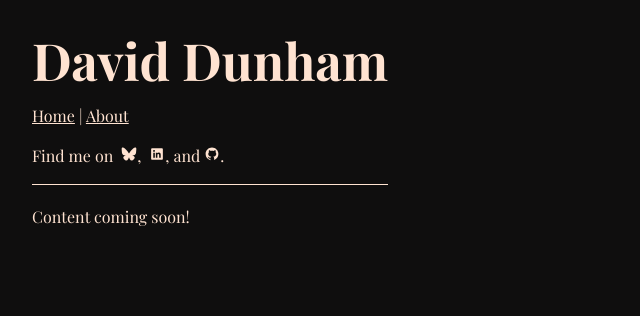
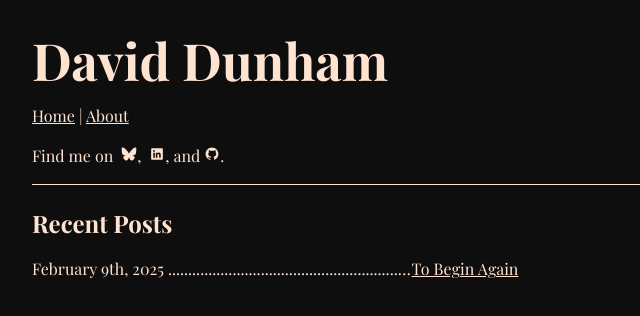
Before and after one commit to 7dunham22/daviddunham.dev, a React (Vite) app: page / in a window 1280 px wide. Shown: the top 316 px of the page, without its empty margins (0-640 px from the left). Built offline with nearby package versions, Linux system fonts and the light colour scheme; a web font is replaced by a local one.

Commit message:
feat: recent posts index
Title page shows an index of the latest posts. I need to work on the
spacing so it stays fixed. Use breakpoints instead of flexbox.

Signed-off-by: David Dunham <dwdunham@proton.me>

```diff
--- a/package.json
+++ b/package.json
@@ -16,6 +16,7 @@
     "@mdx-js/rollup": "^3.1.0",
     "@tanstack/react-query": "^5.66.0",
     "@tanstack/react-router": "^1.99.0",
+    "date-fns": "^4.1.0",
     "react": "^18.3.1",
     "react-dom": "^18.3.1",
     "remark-frontmatter": "^5.0.0"
--- a/src/index.css
+++ b/src/index.css
@@ -16,6 +16,10 @@
   -moz-osx-font-smoothing: grayscale;
 }
 
+#root {
+  width: 100%;
+}
+
 a {
   color: #ffe3d1;
 }
@@ -28,7 +32,6 @@ body {
   margin: 0;
   display: flex;
   justify-content: flex-start;
-  min-width: 320px;
   min-height: 100vh;
 }
 
@@ -46,3 +49,39 @@ h2 {
   border-bottom: 1px solid #ffe3d1;
   margin-bottom: 20px;
 }
+
+#index {
+  display: flex;
+  flex-direction: column;
+  max-width: 40%;
+  white-space: nowrap;
+}
+
+.indexRow {
+  display: flex;
+  flex-direction: row;
+  justify-content: space-between;
+  align-items: center;
+}
+
+.indexDate {
+  flex-shrink: 0;
+}
+
+.dots {
+  flex-grow: 1;
+  overflow: hidden;
+  white-space: nowrap;
+}
+
+.dots::after {
+  content: "..................................................................................";
+  display: block;
+  overflow: hidden;
+  text-overflow: ellipsis;
+  white-space: nowrap;
+}
+
+.indexTitle {
+  flex-shrink: 0;
+}
--- /dev/null
+++ b/src/queries/useIndex.ts
@@ -0,0 +1,20 @@
+import { useQuery } from "@tanstack/react-query"
+
+type Index = {
+    date: string;
+    title: string;
+}[]
+
+const useIndex = () => {
+    return useQuery<Index>({
+        queryKey: ["INDEX"],
+        queryFn: () => {
+            return [{
+                title: "To Begin Again",
+                date: "20250209"
+            }];
+        }
+    })
+};
+
+export default useIndex;
--- a/src/routes/index.lazy.tsx
+++ b/src/routes/index.lazy.tsx
@@ -1,9 +1,43 @@
-import { createLazyFileRoute } from "@tanstack/react-router";
+import { createLazyFileRoute, Link } from "@tanstack/react-router";
+import useIndex from "../queries/useIndex";
+import { useMemo } from "react";
+import { format } from "date-fns";
 
 export const Route = createLazyFileRoute("/")({
   component: RouteComponent,
 });
 
 function RouteComponent() {
-  return <p>Content coming soon!</p>;
+  const { data: index } = useIndex();
+  const formattedIndex = useMemo(() => {
+    return index?.map((post) => {
+      const year = parseInt(post.date.substring(0, 4));
+      const month = parseInt(post.date.substring(4, 6)) - 1;
+      const day = parseInt(post.date.substring(6, 8), 10);
+      const date = new Date(year, month, day);
+      return ({...post, date: format(date, "MMMM do, yyyy")})
+    })
+  }, [index])
+
+  return (
+    <div>
+      <h2>Recent Posts</h2>
+      <div id="index">
+        {formattedIndex?.map((post, i) => (
+          <div key={`index-${i}`} className="indexRow">
+            <p className="index-date">{post.date}</p>
+            &nbsp;
+            <span className="dots"></span>
+            <Link
+              to={index ? `/posts/${index[i].date}` : "#"}
+              className="indexTitle"
+            >
+              {post.title}
+            </Link>
+          </div>
+        ))}
+      </div>
+
+    </div>
+  )
 }
```
Also changed, not shown: 1 other file (tests, documents, lock files or other folders).
